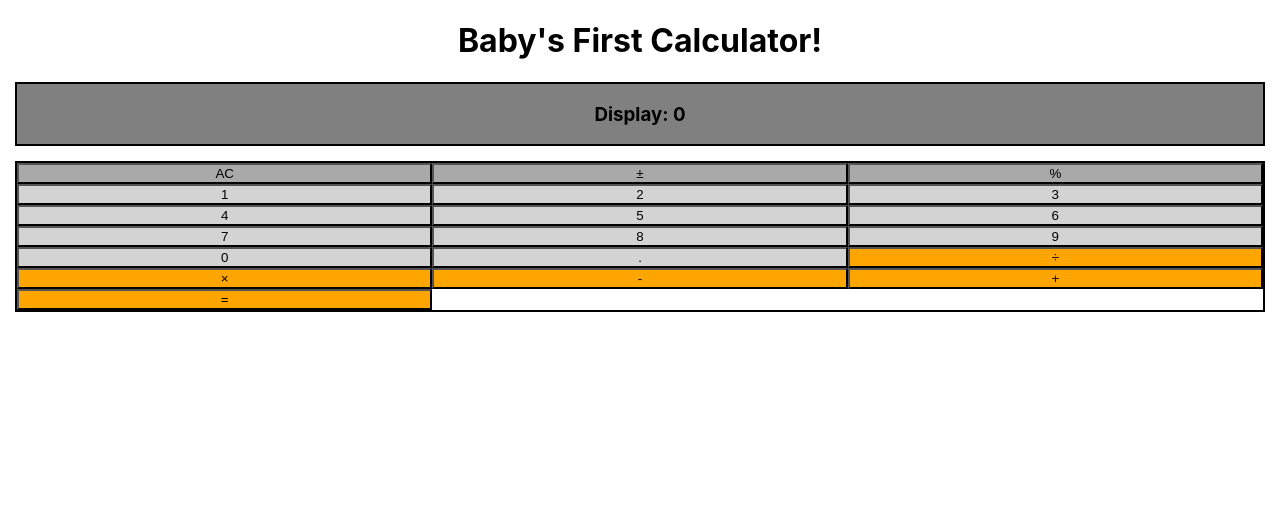
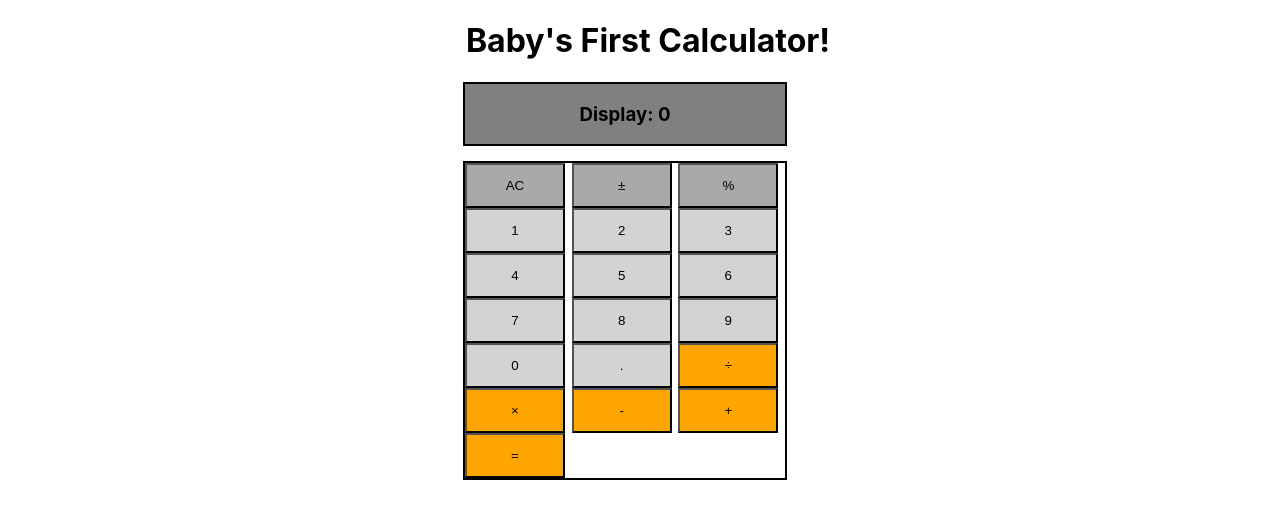
Before and after one commit to JustDDiaz/justin-react-calculator, a React (Create React App) app: page / in a window 1280 px wide. Shown: the top 518 px of the page. Built offline with nearby package versions, Linux system fonts and the light colour scheme.

Commit message:
more css

```diff
--- a/src/App.css
+++ b/src/App.css
@@ -1,5 +1,7 @@
 .App {
   text-align: center;
+  width: 400px;
+  margin-left: 35%;
 }
 
 .display {
@@ -7,6 +9,7 @@
   background-color: gray;
   text-align: center;
   margin: 15px;
+  width: 320px;
 }
 
 .buttons {
@@ -14,16 +17,23 @@
   display: grid;
   grid-template-columns: 1fr 1fr 1fr;
   margin: 15px;
+  width: 320px;
 }
 
 .character {
   background-color: orange;
+  height: 45px;
+  width: 100px;
 }
 
 .special {
   background-color: darkgray;
+  height: 45px;
+  width: 100px;
 }
 
 .numbers {
   background-color: lightgray;
+  height: 45px;
+  width: 100px;
 }
```
